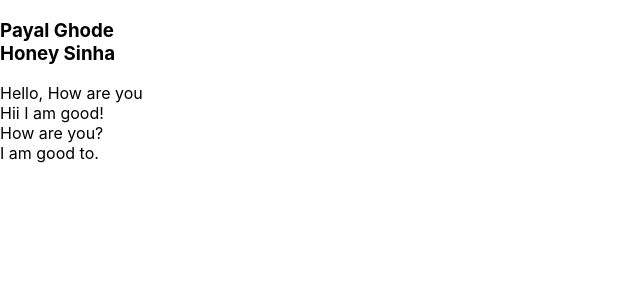
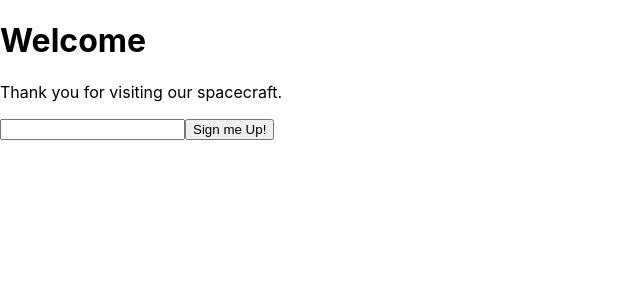
Before and after one commit to prachisawarkar/React-, a React (Create React App) app: page / in a window 1280 px wide. Shown: the top 300 px of the page, without its empty margins (0-640 px from the left). Built offline with nearby package versions, Linux system fonts and the light colour scheme.

Commit message:
test-version-30-inheritance_and_composition

```diff
--- a/src/index.js
+++ b/src/index.js
@@ -3,7 +3,7 @@ import ReactDOM from 'react-dom';
 import './index.css';
 //import LoginControl from './conditionalRendering';
 //import Blog from './listitems';
-import Composition_App from './inheritance_and_composition';
+import WelcomeDialog1 from './inheritance_and_composition';
 import * as serviceWorker from './serviceWorker';
 
 //const numbers = [1,2,3,4,5];
@@ -16,7 +16,7 @@ import * as serviceWorker from './serviceWorker';
   {id: 2, title: 'Installation', content: 'You can install React from npm.'}
 ];*/
 ReactDOM.render(
-  <Composition_App />,
+  <WelcomeDialog1 />,
   document.getElementById('root')
 )
 
--- a/src/inheritance_and_composition.js
+++ b/src/inheritance_and_composition.js
@@ -1,5 +1,6 @@
 import React from 'react';
 
+// #1
 function FancyBorder(props) {
     return (
         <div className = {'FancyBorder FancyBorder-' + props.color}>
@@ -20,6 +21,8 @@ function WelcomeDialog() {
 }
 
 /*export default WelcomeDialog;*/
+
+// #2
 function SplitPane(props) {
     return (
         <div className = 'SplitPane'>
@@ -54,4 +57,58 @@ function Composition_App() {
     );
 }
 
-export default Composition_App;
+/*export default Composition_App;*/
+
+// #3
+function Dialog(props) {
+    return (
+        <FancyBorder color = 'blue'>
+            <h1 className = 'Dialog-title'>
+                {props.title}
+            </h1>
+            <p className = 'Dialog-message'>
+                {props.message}
+            </p>
+            {props.children}
+        </FancyBorder>
+    );
+}
+
+class WelcomeDialog1 extends React.Component {
+    constructor(props) {
+        super(props);
+        this.state = {
+            login : ''
+        };
+        this.handleChange = this.handleChange.bind(this);
+        this.handleSignUp = this.handleSignUp.bind(this);
+    }
+    render() {
+        return (
+            <Dialog
+                title = 'Welcome'
+                message = ' Thank you for visiting our spacecraft.'
+            >
+                <input type = 'text'
+                    value = {this.state.login}
+                    onChange = {this.handleChange}
+                />
+                <button onClick = {this.handleSignUp}>
+                    Sign me Up!
+                </button>
+            </Dialog>
+        );
+    }
+
+    handleChange(event) {
+        this.setState({
+            login : event.target.value
+        });
+    }
+
+    handleSignUp() {
+        alert(`Welcome aboard, ${this.state.login}!`);
+    }
+}
+
+export default WelcomeDialog1;
```
